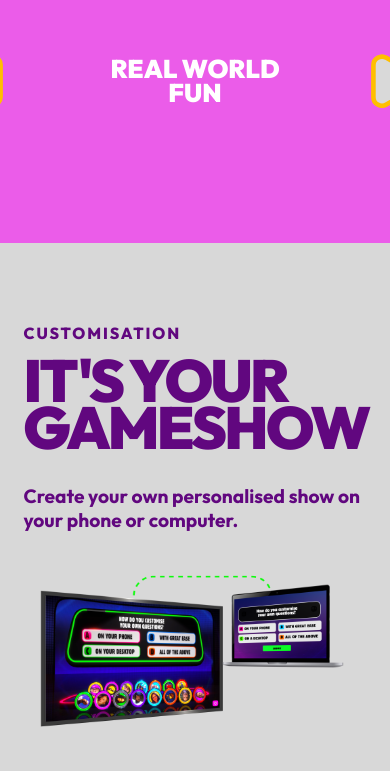
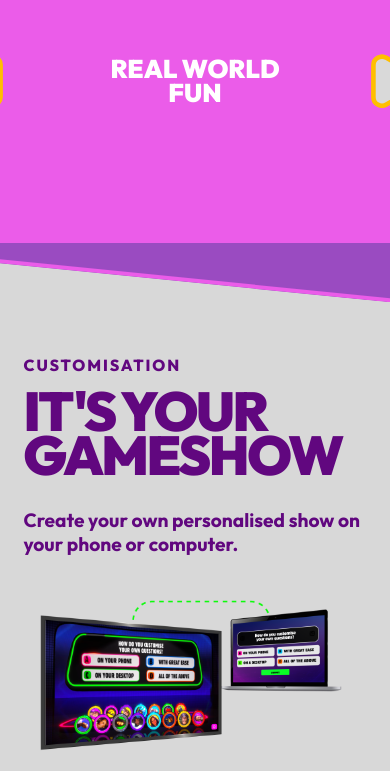
Before and after one commit to lotus-pocus/qething-home, a React (Vite) app: page / in a window 390 px wide. Shown: the part 2199-2970 px from the top of the page. Built offline with nearby package versions, Linux system fonts and the light colour scheme.

Commit message:
Build customisation section and responsive transitions

```diff
--- a/src/components/Customisation/Customisation.css
+++ b/src/components/Customisation/Customisation.css
@@ -16,16 +16,101 @@
 
 
 /* ========================================
+   PINK → CUSTOMISATION TOP TRANSITION
+======================================== */
+
+.customisation-top-edge {
+  position: absolute;
+
+  top: -1px;
+  left: 0;
+
+  width: 100%;
+  height: clamp(70px, 7vw, 135px);
+
+  z-index: 4;
+
+  pointer-events: none;
+
+  /*
+    IMPORTANT:
+    No clip-path on this container.
+    This allows the purple layer to extend
+    beneath the pink without being cut off.
+  */
+}
+
+
+/* ========================================
+   LIGHT PURPLE BORDER
+======================================== */
+
+.customisation-top-edge::before {
+  content: "";
+
+  position: absolute;
+
+  inset: 0;
+
+  background: var(--qe-purple-light);
+
+  /*
+    Purple shape extends slightly LOWER
+    than the pink shape.
+  */
+  clip-path: polygon(
+    0 0,
+    100% 0,
+    100% 100%,
+    0 calc(18% + 15px)
+  );
+
+  z-index: 1;
+}
+
+
+/* ========================================
+   PINK FOREGROUND
+======================================== */
+
+.customisation-top-edge::after {
+  content: "";
+
+  position: absolute;
+
+  inset: 0;
+
+  background: var(--qe-pink);
+
+  /*
+    Original pink diagonal.
+  */
+  clip-path: polygon(
+    0 0,
+    100% 0,
+    100% calc(100% - 15px),
+    0 18%
+  );
+
+  z-index: 2;
+}
+
+
+/* ========================================
    CONTENT
 ======================================== */
 
 .customisation-content {
   position: relative;
 
-  z-index: 2;
+  z-index: 5;
 
   display: grid;
-  grid-template-columns: minmax(260px, 0.72fr) minmax(0, 1.45fr);
+
+  grid-template-columns:
+    minmax(260px, 0.72fr)
+    minmax(0, 1.45fr);
+
   align-items: center;
 
   gap: clamp(2rem, 5vw, 6rem);
@@ -34,7 +119,10 @@
 
   margin: 0 auto;
 
-  padding: clamp(6rem, 9vw, 10rem) 0 clamp(15rem, 19vw, 21rem);
+  padding:
+    clamp(8rem, 11vw, 12rem)
+    0
+    clamp(15rem, 19vw, 21rem);
 }
 
 
@@ -48,29 +136,37 @@
   padding-bottom: 3rem;
 }
 
+
 .customisation-kicker {
   display: block;
 
   margin-bottom: 0.85rem;
 
   font-family: "Outfit", sans-serif;
+
   font-size: 1rem;
+
   font-weight: 800;
 
   text-transform: uppercase;
+
   letter-spacing: 0.12em;
 
   color: var(--qe-purple);
 }
 
+
 .customisation-title {
   margin: 0;
 
   font-family: "Outfit", sans-serif;
-  font-size: clamp(3.6rem, 7vw, 8rem);
+
+  font-size: clamp(3rem, 5.5vw, 6.5rem);
+
   font-weight: 900;
 
   line-height: 0.8;
+
   letter-spacing: -0.045em;
 
   text-transform: uppercase;
@@ -78,13 +174,16 @@
   color: var(--qe-purple);
 }
 
+
 .customisation-intro {
   max-width: 390px;
 
   margin: 2rem 0 0;
 
   font-family: "Outfit", sans-serif;
+
   font-size: clamp(1.2rem, 1.8vw, 1.65rem);
+
   font-weight: 700;
 
   line-height: 1.25;
@@ -105,6 +204,7 @@
   min-height: clamp(420px, 48vw, 760px);
 }
 
+
 .customisation-question-maker {
   position: absolute;
 
@@ -114,25 +214,28 @@
   display: block;
 
   width: min(92%, 980px);
+
   height: auto;
 
   object-fit: contain;
 }
 
+
 .customisation-show-creator {
   position: absolute;
 
-  right: 0;
-  bottom: 3%;
+  right: -1%;
+  bottom: -50%;
 
   display: block;
 
-  width: clamp(120px, 18vw, 280px);
+  width: clamp(225px, 30vw, 480px);
+
   height: auto;
 
   object-fit: contain;
 
-  z-index: 2;
+  z-index: 4;
 }
 
 
@@ -140,16 +243,34 @@
    CUSTOMISATION → NEW PACKS TRANSITION
 ======================================== */
 
-.customisation-divider {
+/*
+  LIGHT PURPLE UNDERLAY
+
+  This is the slightly larger back layer.
+  The deep-purple shape sits over it,
+  leaving a narrow light-purple border.
+*/
+
+.customisation-section::after {
+  content: "";
+
   position: absolute;
 
   left: 0;
-  bottom: -1px;
+  right: 0;
+  bottom: 0;
 
-  display: block;
+  height: clamp(150px, 16vw, 270px);
 
-  width: 100%;
-  height: clamp(150px, 16vw, 270px);
+  background: var(--qe-purple-light);
+
+  clip-path: polygon(
+    0 26%,
+    77% 72%,
+    100% 0,
+    100% 100%,
+    0 100%
+  );
 
   z-index: 1;
 
@@ -157,11 +278,84 @@
 }
 
 
+/*
+  DEEP PURPLE FOREGROUND
+
+  Same general geometry, but positioned
+  just inside the light-purple layer.
+*/
+
+.customisation-section::before {
+  content: "";
+
+  position: absolute;
+
+  left: 0;
+  right: 0;
+
+  /*
+    Push the dark-purple shape down slightly,
+    exposing the light-purple shape behind it.
+  */
+  bottom: -15px;
+
+  height: clamp(150px, 16vw, 270px);
+
+  background: var(--qe-purple);
+
+  clip-path: polygon(
+    0 26%,
+    77% 72%,
+    100% 0,
+    100% 100%,
+    0 100%
+  );
+
+  z-index: 2;
+
+  pointer-events: none;
+}
+
+
 /* ========================================
-   RESPONSIVE
+   RESPONSIVE — TABLET
 ======================================== */
 
 @media (max-width: 900px) {
+
+  /* ------------------------------
+     TOP TRANSITION
+  ------------------------------ */
+
+  .customisation-top-edge {
+    height: clamp(60px, 10vw, 90px);
+
+    /*
+      Slightly flatter on tablet.
+    */
+    clip-path: polygon(
+      0 0,
+      100% 0,
+      100% 100%,
+      0 25%
+    );
+  }
+
+
+  .customisation-top-edge::after {
+    clip-path: polygon(
+      0 calc(25% - 5px),
+      100% calc(100% - 5px),
+      100% 100%,
+      0 25%
+    );
+  }
+
+
+  /* ------------------------------
+     CONTENT
+  ------------------------------ */
+
   .customisation-content {
     grid-template-columns: 1fr;
 
@@ -169,24 +363,32 @@
 
     gap: 1rem;
 
-    padding: 6rem 0 13rem;
+    padding:
+      8rem
+      0
+      13rem;
   }
+
 
   .customisation-copy {
     padding-bottom: 0;
   }
 
+
   .customisation-title {
-    font-size: clamp(3.7rem, 15vw, 7rem);
+    font-size: clamp(3.2rem, 12vw, 6rem);
   }
+
 
   .customisation-intro {
     max-width: 520px;
   }
 
+
   .customisation-visuals {
     min-height: clamp(360px, 79vw, 650px);
   }
+
 
   .customisation-question-maker {
     top: 6%;
@@ -194,25 +396,130 @@
     width: 94%;
   }
 
+
   .customisation-show-creator {
     right: 1%;
     bottom: 2%;
 
     width: clamp(105px, 26vw, 210px);
   }
+
+
+  /* ------------------------------
+     BOTTOM TRANSITION
+  ------------------------------ */
+
+  .customisation-section::after {
+    height: clamp(125px, 19vw, 175px);
+
+    clip-path: polygon(
+      0 30%,
+      76% 70%,
+      100% 5%,
+      100% 100%,
+      0 100%
+    );
+  }
+
+
+  .customisation-section::before {
+    height: clamp(120px, 18.5vw, 168px);
+
+    clip-path: polygon(
+      0 32%,
+      76% 72%,
+      100% 5%,
+      100% 100%,
+      0 100%
+    );
+  }
 }
 
+
+/* ========================================
+   RESPONSIVE — MOBILE
+======================================== */
+
 @media (max-width: 520px) {
+
+  /* ------------------------------
+     TOP TRANSITION
+  ------------------------------ */
+
+  .customisation-top-edge {
+    height: 60px;
+
+    clip-path: polygon(
+      0 0,
+      100% 0,
+      100% 100%,
+      0 35%
+    );
+  }
+
+
+  .customisation-top-edge::after {
+    clip-path: polygon(
+      0 calc(35% - 4px),
+      100% calc(100% - 4px),
+      100% 100%,
+      0 35%
+    );
+  }
+
+
+  /* ------------------------------
+     CONTENT
+  ------------------------------ */
+
   .customisation-content {
-    padding-top: 5rem;
+    padding-top: 7rem;
+
     padding-bottom: 10rem;
   }
+
+
+  .customisation-title {
+    font-size: clamp(3rem, 14vw, 4.8rem);
+  }
+
 
   .customisation-visuals {
     min-height: 330px;
   }
 
+
   .customisation-show-creator {
     width: 29vw;
   }
+
+
+  /* ------------------------------
+     BOTTOM TRANSITION
+  ------------------------------ */
+
+  .customisation-section::after {
+    height: 105px;
+
+    clip-path: polygon(
+      0 38%,
+      74% 70%,
+      100% 10%,
+      100% 100%,
+      0 100%
+    );
+  }
+
+
+  .customisation-section::before {
+    height: 100px;
+
+    clip-path: polygon(
+      0 40%,
+      74% 72%,
+      100% 10%,
+      100% 100%,
+      0 100%
+    );
+  }
 }
--- a/src/components/Customisation/Customisation.jsx
+++ b/src/components/Customisation/Customisation.jsx
@@ -3,9 +3,18 @@ import "./Customisation.css";
 const Customisation = () => {
   return (
     <section id="customisation" className="customisation-section">
+
+      {/* Pink → Customisation diagonal transition */}
+      <div
+        className="customisation-top-edge"
+        aria-hidden="true"
+      />
+
       <div className="customisation-content">
         <div className="customisation-copy">
-          <span className="customisation-kicker">Customisation</span>
+          <span className="customisation-kicker">
+            Customisation
+          </span>
 
           <h2 className="customisation-title">
             IT&apos;S YOUR
@@ -18,7 +27,10 @@ const Customisation = () => {
           </p>
         </div>
 
-        <div className="customisation-visuals" aria-label="QEthing show customisation">
+        <div
+          className="customisation-visuals"
+          aria-label="QEthing show customisation"
+        >
           <img
             className="customisation-question-maker"
             src="/images/GamesSection/question_maker.png"
@@ -33,12 +45,6 @@ const Customisation = () => {
         </div>
       </div>
 
-      <img
-        className="customisation-divider"
-        src="/images/CustomisationDivider.svg"
-        alt=""
-        aria-hidden="true"
-      />
     </section>
   );
 };
--- a/src/index.css
+++ b/src/index.css
@@ -5,6 +5,7 @@
 
   /* QEthing brand colours */
   --qe-purple: #61077f;
+  --qe-purple-light: #9a4bc1;
   --qe-pink: #eb5ce9;
   --qe-teal: #84e8d6;
   --qe-blue: #4148f3;
```
Also changed, not shown: src/components/GamesSection/GamesFeature.css (+82 -32 lines).
